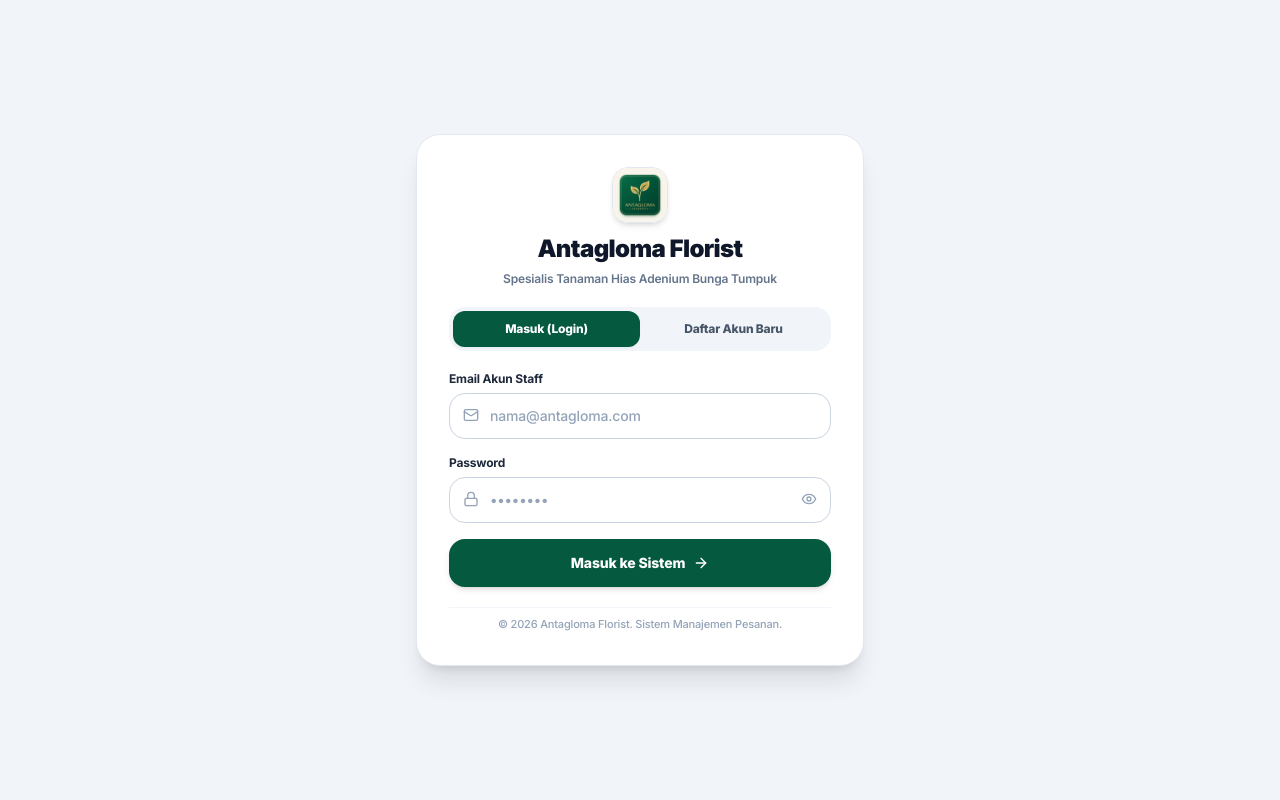
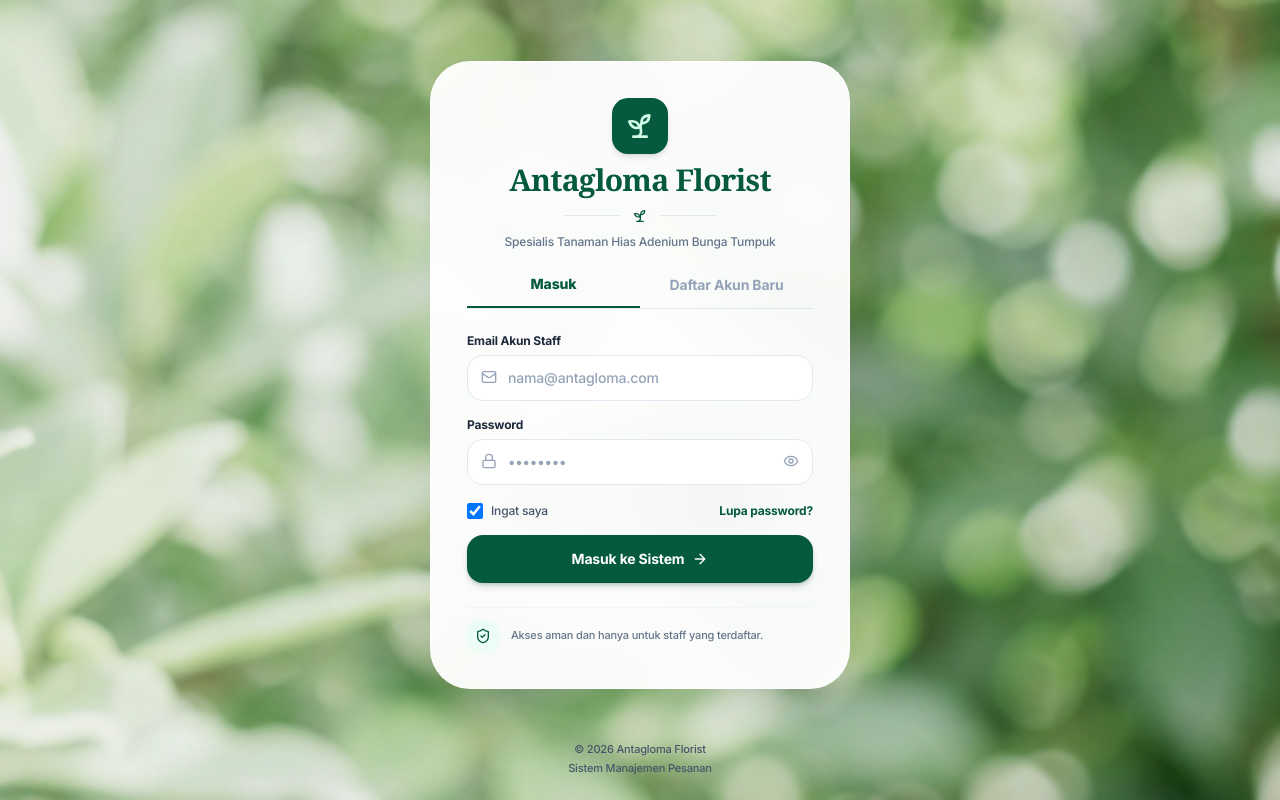
Before and after one commit to FadjarSetiawan/antagloma, a React (Vite) app in the folder frontend/: page /login in a window 1280 px wide. Built offline with nearby package versions, Linux system fonts and the light colour scheme; no server answers.

Commit message:
feat(ui): implement exact botanical login design with background image slot and trust badge

```diff
--- a/frontend/src/pages/auth/LoginPage.tsx
+++ b/frontend/src/pages/auth/LoginPage.tsx
@@ -13,6 +13,8 @@ import {
   CheckCircle2,
   ArrowRight,
   AlertCircle,
+  Sprout,
+  ShieldCheck,
 } from 'lucide-react';
 
 export const LoginPage: React.FC = () => {
@@ -22,6 +24,7 @@ export const LoginPage: React.FC = () => {
   const [loginEmail, setLoginEmail] = useState('');
   const [loginPassword, setLoginPassword] = useState('');
   const [showLoginPassword, setShowLoginPassword] = useState(false);
+  const [rememberMe, setRememberMe] = useState(true);
 
   // Register Form States (Allowed Roles: Sales & Admin)
   const [regName, setRegName] = useState('');
@@ -89,26 +92,41 @@ export const LoginPage: React.FC = () => {
   };
 
   return (
-    <div className="min-h-screen w-full bg-slate-100 flex items-center justify-center p-3 sm:p-6 font-sans text-slate-900">
-      <div className="w-full max-w-md bg-white rounded-3xl border border-slate-200 p-6 sm:p-8 shadow-xl space-y-5 my-auto">
+    <div
+      className="min-h-screen w-full bg-slate-50 flex flex-col items-center justify-center p-4 sm:p-6 font-sans text-slate-900 relative bg-cover bg-center bg-no-repeat"
+      style={{ backgroundImage: "url('/login-bg.jpg')" }}
+    >
+      {/* Background Soft Ambient Overlay */}
+      <div className="absolute inset-0 bg-slate-900/5 backdrop-blur-[1px] pointer-events-none" />
+
+      {/* Main Glassmorphic Card Container */}
+      <div className="w-full max-w-[420px] bg-white/95 backdrop-blur-xl rounded-[2.5rem] p-7 sm:p-9 shadow-2xl shadow-slate-900/10 border border-white/80 space-y-6 relative z-10 my-auto">
 
         {/* Brand Header */}
-        <div className="text-center space-y-1.5">
-          <img
-            src="/logo.png"
-            alt="Antagloma Florist Logo"
-            className="w-14 h-14 rounded-2xl object-cover mx-auto shadow-md border border-slate-200"
-          />
-          <h1 className="text-xl sm:text-2xl font-black text-slate-900 tracking-tight pt-1">
+        <div className="text-center space-y-2">
+          {/* Logo Badge */}
+          <div className="w-14 h-14 rounded-2xl bg-[#04593f] flex items-center justify-center mx-auto shadow-md p-2.5">
+            <Sprout className="w-8 h-8 text-emerald-100" />
+          </div>
+
+          <h1 className="text-2xl sm:text-3xl font-serif font-bold text-[#04593f] tracking-tight">
             Antagloma Florist
           </h1>
-          <p className="text-xs text-slate-500 font-semibold">
+
+          {/* Botanical Divider */}
+          <div className="flex items-center justify-center gap-3 py-0.5">
+            <div className="h-px w-14 bg-slate-200" />
+            <Sprout className="w-4 h-4 text-[#04593f]" />
+            <div className="h-px w-14 bg-slate-200" />
+          </div>
+
+          <p className="text-xs text-slate-500 font-medium">
             Spesialis Tanaman Hias Adenium Bunga Tumpuk
           </p>
         </div>
 
-        {/* Tab Switcher: Masuk vs Daftar Akun Baru */}
-        <div className="grid grid-cols-2 bg-slate-100 rounded-2xl p-1 font-bold text-xs">
+        {/* Tab Switcher (Underline Style) */}
+        <div className="grid grid-cols-2 border-b border-slate-200 text-center font-bold text-xs sm:text-sm">
           <button
             type="button"
             onClick={() => {
@@ -116,13 +134,13 @@ export const LoginPage: React.FC = () => {
               setError('');
               setSuccessMsg('');
             }}
-            className={`py-2.5 rounded-xl transition-all cursor-pointer font-extrabold ${
+            className={`pb-3 transition-all cursor-pointer ${
               activeTab === 'login'
-                ? 'bg-[#04593f] text-white shadow-sm'
-                : 'text-slate-600 hover:text-slate-900'
+                ? 'text-[#04593f] border-b-2 border-[#04593f] font-extrabold'
+                : 'text-slate-400 font-bold hover:text-slate-700'
             }`}
           >
-            Masuk (Login)
+            Masuk
           </button>
 
           <button
@@ -132,10 +150,10 @@ export const LoginPage: React.FC = () => {
               setError('');
               setSuccessMsg('');
             }}
-            className={`py-2.5 rounded-xl transition-all cursor-pointer font-extrabold ${
+            className={`pb-3 transition-all cursor-pointer ${
               activeTab === 'register'
-                ? 'bg-[#04593f] text-white shadow-sm'
-                : 'text-slate-600 hover:text-slate-900'
+                ? 'text-[#04593f] border-b-2 border-[#04593f] font-extrabold'
+                : 'text-slate-400 font-bold hover:text-slate-700'
             }`}
           >
             Daftar Akun Baru
@@ -157,7 +175,7 @@ export const LoginPage: React.FC = () => {
           </div>
         )}
 
-        {/* Form 1: LOGIN FORM */}
+        {/* FORM 1: LOGIN FORM */}
         {activeTab === 'login' ? (
           <form onSubmit={handleLoginSubmit} className="space-y-4">
             <div>
@@ -174,7 +192,7 @@ export const LoginPage: React.FC = () => {
                   value={loginEmail}
                   onChange={(e) => setLoginEmail(e.target.value)}
                   placeholder="nama@antagloma.com"
-                  className="w-full pl-10 pr-4 py-3 border border-slate-300 rounded-2xl text-xs sm:text-sm font-medium text-slate-900 placeholder:text-slate-400 focus:outline-none focus:ring-2 focus:ring-[#04593f] focus:border-[#04593f] bg-white transition-all"
+                  className="w-full pl-10 pr-4 py-3 bg-white border border-slate-200 rounded-2xl text-xs sm:text-sm font-medium text-slate-900 placeholder:text-slate-400 focus:outline-none focus:ring-2 focus:ring-[#04593f] focus:border-[#04593f] shadow-2xs transition-all"
                 />
               </div>
             </div>
@@ -192,7 +210,7 @@ export const LoginPage: React.FC = () => {
                   value={loginPassword}
                   onChange={(e) => setLoginPassword(e.target.value)}
                   placeholder="••••••••"
-                  className="w-full pl-10 pr-11 py-3 border border-slate-300 rounded-2xl text-xs sm:text-sm font-medium text-slate-900 placeholder:text-slate-400 focus:outline-none focus:ring-2 focus:ring-[#04593f] focus:border-[#04593f] bg-white transition-all"
+                  className="w-full pl-10 pr-11 py-3 bg-white border border-slate-200 rounded-2xl text-xs sm:text-sm font-medium text-slate-900 placeholder:text-slate-400 focus:outline-none focus:ring-2 focus:ring-[#04593f] focus:border-[#04593f] shadow-2xs transition-all"
                 />
                 <button
                   type="button"
@@ -205,10 +223,32 @@ export const LoginPage: React.FC = () => {
               </div>
             </div>
 
+            {/* Remember Me & Forgot Password Row */}
+            <div className="flex items-center justify-between text-xs pt-0.5">
+              <label className="flex items-center gap-2 text-slate-600 font-medium cursor-pointer">
+                <input
+                  type="checkbox"
+                  checked={rememberMe}
+                  onChange={(e) => setRememberMe(e.target.checked)}
+                  className="w-4 h-4 rounded-md border-slate-300 text-[#04593f] focus:ring-[#04593f] cursor-pointer"
+                />
+                <span>Ingat saya</span>
+              </label>
+
+              <button
+                type="button"
+                onClick={() => alert('Untuk reset password akun, silakan hubungi Administrator sistem.')}
+                className="text-xs text-[#04593f] font-bold hover:underline cursor-pointer bg-transparent border-0 p-0"
+              >
+                Lupa password?
+              </button>
+            </div>
+
+            {/* Submit Button */}
             <button
               type="submit"
               disabled={isLoading}
-              className="w-full py-3.5 bg-[#04593f] hover:bg-[#034631] text-white rounded-2xl font-extrabold text-xs sm:text-sm shadow-md transition-all active:scale-[0.99] cursor-pointer disabled:opacity-50 flex items-center justify-center gap-2 mt-2"
+              className="w-full py-3.5 bg-[#04593f] hover:bg-[#034631] text-white rounded-2xl font-bold text-sm shadow-md shadow-emerald-950/20 transition-all active:scale-[0.99] cursor-pointer disabled:opacity-50 flex items-center justify-center gap-2 mt-2"
             >
               {isLoading ? (
                 <span>Memproses Masuk...</span>
@@ -221,7 +261,7 @@ export const LoginPage: React.FC = () => {
             </button>
           </form>
         ) : (
-          /* Form 2: REGISTER FORM (Sales & Admin Role) */
+          /* FORM 2: REGISTER FORM (Sales & Admin Role) */
           <form onSubmit={handleRegisterSubmit} className="space-y-3.5">
             <div>
               <label className="block text-xs font-bold text-slate-800 mb-1.5">
@@ -235,7 +275,7 @@ export const LoginPage: React.FC = () => {
                   value={regName}
                   onChange={(e) => setRegName(e.target.value)}
                   placeholder="Budi Santoso"
-                  className="w-full pl-10 pr-4 py-3 border border-slate-300 rounded-2xl text-xs sm:text-sm font-medium text-slate-900 placeholder:text-slate-400 focus:outline-none focus:ring-2 focus:ring-[#04593f] focus:border-[#04593f] bg-white transition-all"
+                  className="w-full pl-10 pr-4 py-3 bg-white border border-slate-200 rounded-2xl text-xs sm:text-sm font-medium text-slate-900 placeholder:text-slate-400 focus:outline-none focus:ring-2 focus:ring-[#04593f] focus:border-[#04593f] shadow-2xs transition-all"
                 />
               </div>
             </div>
@@ -254,7 +294,7 @@ export const LoginPage: React.FC = () => {
                   value={regEmail}
                   onChange={(e) => setRegEmail(e.target.value)}
                   placeholder="budi@antagloma.com"
-                  className="w-full pl-10 pr-4 py-3 border border-slate-300 rounded-2xl text-xs sm:text-sm font-medium text-slate-900 placeholder:text-slate-400 focus:outline-none focus:ring-2 focus:ring-[#04593f] focus:border-[#04593f] bg-white transition-all"
+                  className="w-full pl-10 pr-4 py-3 bg-white border border-slate-200 rounded-2xl text-xs sm:text-sm font-medium text-slate-900 placeholder:text-slate-400 focus:outline-none focus:ring-2 focus:ring-[#04593f] focus:border-[#04593f] shadow-2xs transition-all"
                 />
               </div>
             </div>
@@ -271,7 +311,7 @@ export const LoginPage: React.FC = () => {
                   value={regPassword}
                   onChange={(e) => setRegPassword(e.target.value)}
                   placeholder="••••••••"
-                  className="w-full pl-10 pr-11 py-3 border border-slate-300 rounded-2xl text-xs sm:text-sm font-medium text-slate-900 placeholder:text-slate-400 focus:outline-none focus:ring-2 focus:ring-[#04593f] focus:border-[#04593f] bg-white transition-all"
+                  className="w-full pl-10 pr-11 py-3 bg-white border border-slate-200 rounded-2xl text-xs sm:text-sm font-medium text-slate-900 placeholder:text-slate-400 focus:outline-none focus:ring-2 focus:ring-[#04593f] focus:border-[#04593f] shadow-2xs transition-all"
                 />
                 <button
                   type="button"
@@ -326,7 +366,7 @@ export const LoginPage: React.FC = () => {
             <button
               type="submit"
               disabled={isLoading}
-              className="w-full py-3.5 bg-[#04593f] hover:bg-[#034631] text-white rounded-2xl font-extrabold text-xs sm:text-sm shadow-md transition-all active:scale-[0.99] cursor-pointer disabled:opacity-50 flex items-center justify-center gap-2 mt-2"
+              className="w-full py-3.5 bg-[#04593f] hover:bg-[#034631] text-white rounded-2xl font-bold text-sm shadow-md shadow-emerald-950/20 transition-all active:scale-[0.99] cursor-pointer disabled:opacity-50 flex items-center justify-center gap-2 mt-2"
             >
               {isLoading ? (
                 <span>Mendaftarkan Akun...</span>
@@ -340,14 +380,24 @@ export const LoginPage: React.FC = () => {
           </form>
         )}
 
-        {/* Card Footer */}
-        <div className="pt-2 text-center border-t border-slate-100">
-          <p className="text-[11px] text-slate-400 font-medium">
-            © 2026 Antagloma Florist. Sistem Manajemen Pesanan.
+        {/* Security / Trust Card Badge */}
+        <div className="pt-3 border-t border-slate-100 flex items-center gap-3">
+          <div className="w-8 h-8 rounded-xl bg-emerald-50 text-[#04593f] flex items-center justify-center shrink-0">
+            <ShieldCheck className="w-4 h-4" />
+          </div>
+          <p className="text-[11px] text-slate-500 font-medium leading-tight">
+            Akses aman dan hanya untuk staff yang terdaftar.
           </p>
         </div>
 
       </div>
+
+      {/* Outside Footer */}
+      <div className="text-center text-[11px] text-slate-600 font-medium space-y-0.5 pt-4 relative z-10">
+        <p>© 2026 Antagloma Florist</p>
+        <p>Sistem Manajemen Pesanan</p>
+      </div>
+
     </div>
   );
 };
```
Also changed, not shown: frontend/public/login-bg.jpg (added), 6 other files (tests, documents, lock files or other folders).
